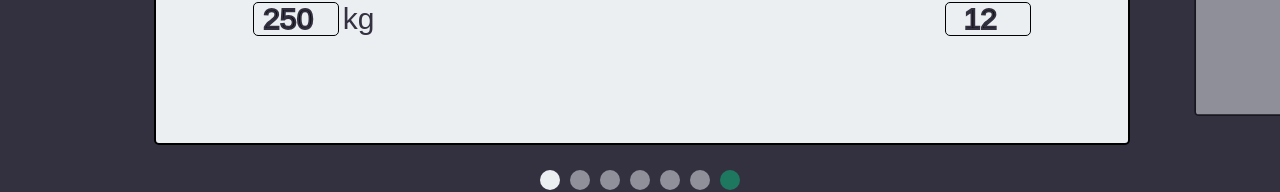
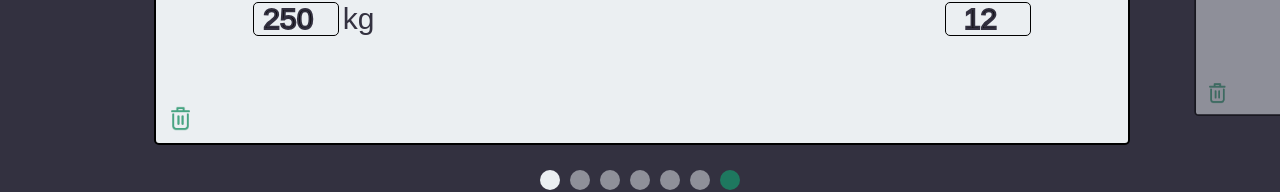
Before and after one commit to HaCK3R322/TrainingTracker-frontend, a React (Create React App) app: page /training in a window 1280 px wide. Shown: the part 396-588 px from the top of the page. Built offline with nearby package versions, Linux system fonts and the light colour scheme.

Commit message:
Cards deleting + pagination animation fix

```diff
--- a/src/components/trainingpage/CardSwiper/ExerciseCard.jsx
+++ b/src/components/trainingpage/CardSwiper/ExerciseCard.jsx
@@ -3,16 +3,19 @@ import {motion} from "framer-motion";
 import '../../../style/trainingpage/finishedsetelement.css'
 import '../../../style/trainingpage/unfinishedsetelement.css'
 import SwipeStates from "./SwipeStates.json"
+import trashCanIcon from '../../../images/trash-can-icon.png'
 
 const ExerciseCard = ({
                           name,
                           units,
                           sets,
+
                           swipedRightCallback,
                           swipedLeftCallback,
                           swipeState,
                           swapToRightCallback,
-                          swapToLeftCallback
+                          swapToLeftCallback,
+                          selfDeleteCallback
 }) => {
     const [swipedRight, setSwipedRight] = useState(false);
     const [swipedLeft, setSwipedLeft] = useState(false);
@@ -24,6 +27,12 @@ const ExerciseCard = ({
     const [isLongDragging, setIsLongDragging] = useState(false);
     const [swappedWithRight, setSwappedWithRight] = useState(false);
     const [swappedWithLeft, setSwappedWithLeft] = useState(false);
+
+    const handleOnDelete = () => {
+        if(swipeState === SwipeStates.CENTRAL) { // check if we are central card
+            selfDeleteCallback()
+        }
+    }
 
     useEffect(() => {
         setIsDragStartTimeUpdated(true);
@@ -135,6 +144,10 @@ const ExerciseCard = ({
             )}
 
             {sets.length < 5 ? <UnfinishedSetElement index={sets.length} units={"kg"}/> : <div/>}
+
+            <div className={"delete-button"} onClick={handleOnDelete}>
+                <img src={trashCanIcon} alt={"delete"} />
+            </div>
         </motion.div>
     );
 };
--- a/src/components/trainingpage/CardSwiper/ExerciseCardSwiper.jsx
+++ b/src/components/trainingpage/CardSwiper/ExerciseCardSwiper.jsx
@@ -44,6 +44,17 @@ const ExerciseCardsSwiper = ({cardsData}) => {
         }
     }
 
+    const deleteCallback = () => {
+        let newCards = [...cards];
+        newCards.splice(currentChosenCardIndex, 1);
+
+        setCards(newCards);
+
+        setCurrentChosenCardIndex(currentChosenCardIndex === cards.length - 1 ?
+            currentChosenCardIndex - 1 :
+            currentChosenCardIndex)
+    }
+
     return(
         <div>
             {cards.map((card, index) =>
@@ -55,6 +66,8 @@ const ExerciseCardsSwiper = ({cardsData}) => {
 
                     swapToRightCallback={swapRightCallback}
                     swapToLeftCallback={swapLeftCallback}
+
+                    selfDeleteCallback={deleteCallback}
 
                     name={card.name}
                     units={card.units}
--- a/src/components/trainingpage/CardSwiper/ExerciseCardSwiperPagination.jsx
+++ b/src/components/trainingpage/CardSwiper/ExerciseCardSwiperPagination.jsx
@@ -14,6 +14,7 @@ const ExerciseCardsSwiperPagination = ({arrLength, chosenIndex, setChosenIndex})
             newDots.push({index: i});
         }
         setDots(newDots);
+        setPrevChosenIndex(chosenIndex)
     }, [arrLength]);
 
     const [prevChosenIndex, setPrevChosenIndex] = useState(0);
@@ -27,7 +28,7 @@ const ExerciseCardsSwiperPagination = ({arrLength, chosenIndex, setChosenIndex})
     const [rightOpacityFrames, setRightOpacityFrames] = useState([0,0,0,0]);
 
     const leftAnimationControls = useAnimationControls();
-    const rightAnimaitonControls = useAnimationControls();
+    const rightAnimationControls = useAnimationControls();
 
     useEffect(() => {
         let width = 20; //px
@@ -49,8 +50,8 @@ const ExerciseCardsSwiperPagination = ({arrLength, chosenIndex, setChosenIndex})
 
         let a = `${prevChosenIndex * 30 + 5}px`;
         let b = `${chosenIndex * 30 + 5}px`;
-        let c = `${185 - chosenIndex * 30}px`
-        let d = `${185 - prevChosenIndex * 30}px`
+        let c = `${arrLength * 30 + 5 - chosenIndex * 30}px`
+        let d = `${arrLength * 30 + 5 - prevChosenIndex * 30}px`
 
         setLeftStartDistance(dotDistance > 0 ?
             [a,a,a,a,a] :
@@ -70,7 +71,7 @@ const ExerciseCardsSwiperPagination = ({arrLength, chosenIndex, setChosenIndex})
             left: leftStartDistance
         });
 
-        rightAnimaitonControls.start({
+        rightAnimationControls.start({
             width: rightWidthFrames,
             opacity: rightOpacityFrames,
             right: rightStartDistance
@@ -116,7 +117,7 @@ const ExerciseCardsSwiperPagination = ({arrLength, chosenIndex, setChosenIndex})
             <motion.div
                 className={"dot2"}
 
-                animate={rightAnimaitonControls}
+                animate={rightAnimationControls}
                 transition={{
                     times: [0, 0.5, 0.5, 1, 1],
                     duration: 0.1,
--- a/src/style/trainingpage/exercisecard.css
+++ b/src/style/trainingpage/exercisecard.css
@@ -31,14 +31,16 @@
     transform: translate(0, -50%);
 }
 
-/*@keyframes tilt-shaking {*/
-/*    0% { transform: rotate(0deg); }*/
-/*    25% { transform: rotate(5deg); }*/
-/*    50% { transform: rotate(0deg); }*/
-/*    75% { transform: rotate(-5deg); }*/
-/*    100% { transform: rotate(0deg); }*/
-/*}*/
+.delete-button {
+    position: absolute;
+    left: 12px;
+    bottom: 12px;
+    width: 25px;
+    height: 25px;
+}
 
-/*.shaking-div {*/
-/*    animation: tilt-shaking 100ms infinite;*/
-/*}*/
+.delete-button img {
+    position: absolute;
+    width: 100%;
+    height: 100%;
+}
```
Also changed, not shown: src/images/trash-can-icon.png (added).
